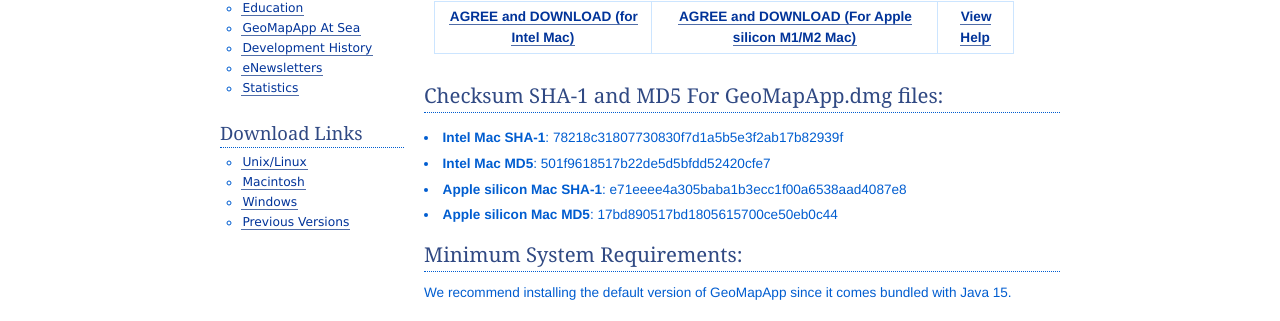
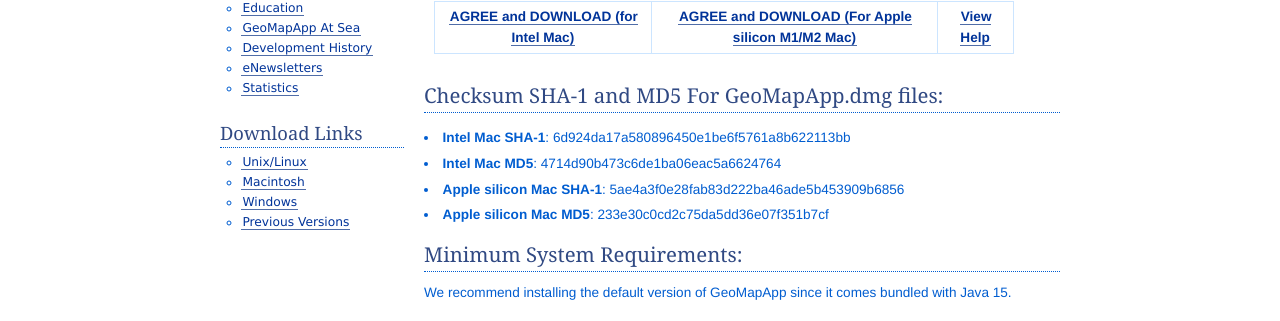
Before and after one commit to mgds/www.geomapapp.org, a Jekyll site: the page built from MacInstall.html, in a window 1280 px wide. Shown: the part 468-789 px from the top of the page. Built offline with Jekyll 4.4.1, drawn with Linux system fonts in a browser that asks for light colours.

Commit message:
Updated checksums

```diff
--- a/MSInstall.html
+++ b/MSInstall.html
@@ -25,8 +25,8 @@
 
 <h3>Checksum SHA-1 and MD5 For GeoMapApp.exe:</h3>
 	<p>
-		<li><b>SHA-1</b>: 6f40aca7e0af89fc2e8e63c16b86f00b4a3d11cd</li>
-		<li><b>MD5</b>: e2a7ec01db626024a09dbb5db738b459</li>
+		<li><b>SHA-1</b>: 39e4609cf7ba753740084e96ad3f047d1e362702</li>
+		<li><b>MD5</b>: b86899c65556ea3d8d0348efb768fad6</li>
 	</p>
 
 <h4></h4>
--- a/MacInstall.html
+++ b/MacInstall.html
@@ -33,10 +33,10 @@
 
 <h3>Checksum SHA-1 and MD5 For GeoMapApp.dmg files:</h3>
 <p>
-		<li><b>Intel Mac SHA-1</b>: 78218c31807730830f7d1a5b5e3f2ab17b82939f</li>
-		<li><b>Intel Mac MD5</b>: 501f9618517b22de5d5bfdd52420cfe7</li>
-		<li><b>Apple silicon Mac SHA-1</b>: e71eeee4a305baba1b3ecc1f00a6538aad4087e8</li>
-		<li><b>Apple silicon Mac MD5</b>: 17bd890517bd1805615700ce50eb0c44</li>
+		<li><b>Intel Mac SHA-1</b>: 6d924da17a580896450e1be6f5761a8b622113bb</li>
+		<li><b>Intel Mac MD5</b>: 4714d90b473c6de1ba06eac5a6624764</li>
+		<li><b>Apple silicon Mac SHA-1</b>: 5ae4a3f0e28fab83d222ba46ade5b453909b6856</li>
+		<li><b>Apple silicon Mac MD5</b>: 233e30c0cd2c75da5dd36e07f351b7cf</li>
 </p>
 
 <h4></h4>
--- a/UnixInstall.html
+++ b/UnixInstall.html
@@ -25,8 +25,8 @@
 
 <h3>Checksum SHA-1 and MD5 For GeoMapApp.jar:</h3>
 	<p>
-		<li><b>SHA-1</b>: e89a824a6d3f6ae07f48d94d74f60a4701ec68ec</li>
-		<li><b>MD5</b>: 77a93802fa7d284c0abf97b66f16cc81</li>
+		<li><b>SHA-1</b>: 987828867acde7eb00ee7c333b71df8a9d980086</li>
+		<li><b>MD5</b>: 74064e517ad15aee9068bac16baf8aed</li>
 	</p>
 
 
```
